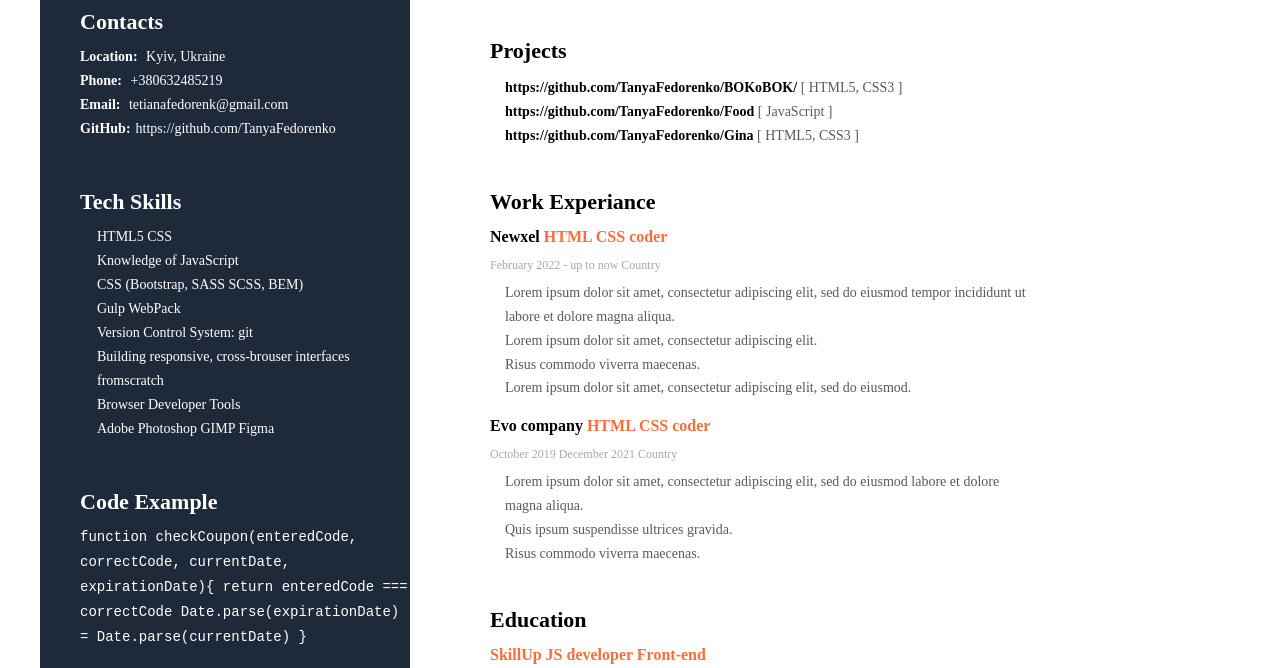
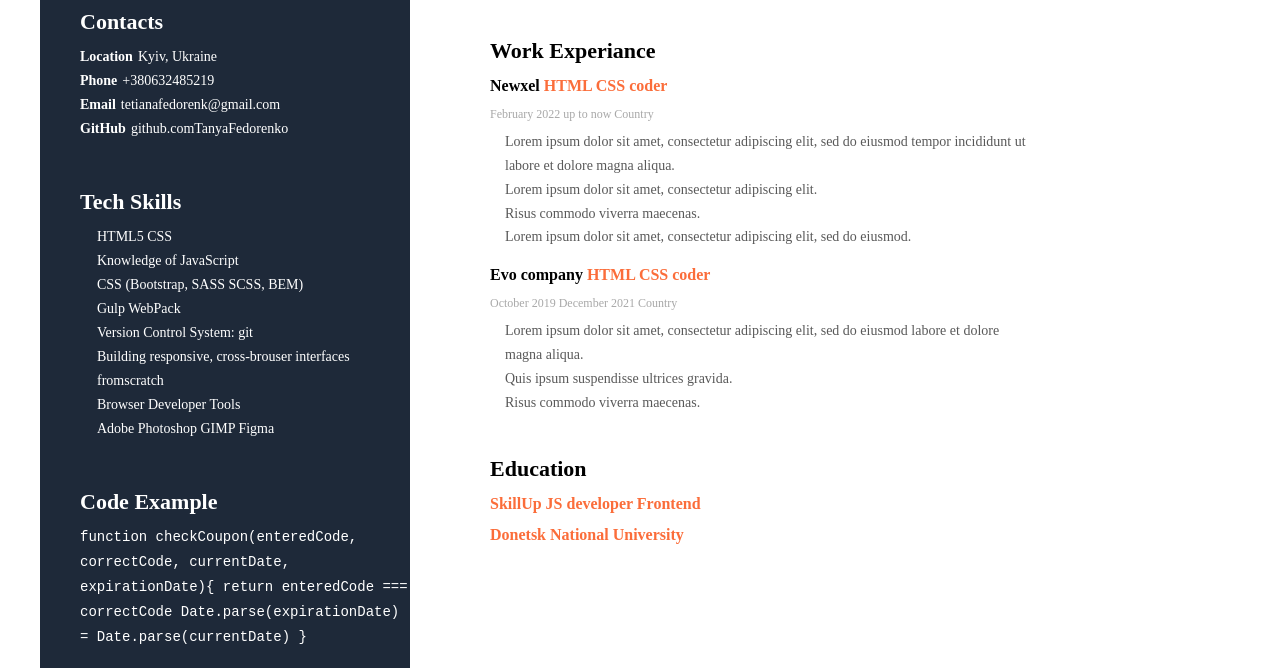
Before and after one commit to TanyaFedorenko/rsschool-cv, a plain HTML site: page index.html in a window 1280 px wide. Shown: the part 367-1035 px from the top of the page. Drawn offline with Linux system fonts and the light colour scheme.

Commit message:
fix: bugg

```diff
--- a/index.html
+++ b/index.html
@@ -28,30 +28,30 @@
             <div class="sidebar-content">
                 <h3 class="sidebar-title">Contacts</h3>
                 <div>
-                    <p><span class="contact-type">Location:</span> Kyiv, Ukraine</p>
-                    <p><span class="contact-type">Phone:</span> +380632485219</p>
-                    <p><span class="contact-type"> Email:</span> tetianafedorenk@gmail.com</p>
-                    <p><span class="contact-type">GitHub:</span>https://github.com/TanyaFedorenko</p>
+                    <p><span class="contact-type">Location</span>Kyiv, Ukraine</p>
+                    <p><span class="contact-type">Phone</span>+380632485219</p>
+                    <p><span class="contact-type"> Email</span>tetianafedorenk@gmail.com</p>
+                    <p><span class="contact-type">GitHub</span>github.comTanyaFedorenko</p>
                 </div>
             </div>
 
 
             <div class="sidebar-content">
-                <h3 class="sidebar-title">Tech Skills </h3>
+                <h3 class="sidebar-title">Tech Skills</h3>
                 <ul class="sidebar-list">
-                    <li><span class="sidebar-list-text">HTML5 CSS</span> </li>
+                    <li><span class="sidebar-list-text">HTML5 CSS</span></li>
                     <li><span class="sidebar-list-text"> Knowledge of JavaScript</span></li>
-                    <li><span class="sidebar-list-text"> CSS (Bootstrap, SASS SCSS, BEM)</span> </li>
+                    <li><span class="sidebar-list-text"> CSS (Bootstrap, SASS SCSS, BEM)</span></li>
                     <li><span class="sidebar-list-text">Gulp WebPack</span> </li>
-                    <li><span class="sidebar-list-text">Version Control System: git</span> </li>
+                    <li><span class="sidebar-list-text">Version Control System: git</span></li>
                     <li><span class="sidebar-list-text"> Building responsive, cross-brouser interfaces fromscratch</span></li>
-                    <li><span class="sidebar-list-text">Browser Developer Tools</span> </li>
-                    <li><span class="sidebar-list-text">Adobe Photoshop GIMP Figma</span> </li>
+                    <li><span class="sidebar-list-text">Browser Developer Tools</span></li>
+                    <li><span class="sidebar-list-text">Adobe Photoshop GIMP Figma</span></li>
                 </ul>
             </div>
 
             <div class="sidebar-content">
-                <h3 class="sidebar-title">Code Example </h3>
+                <h3 class="sidebar-title">Code Example</h3>
                 <code>function checkCoupon(enteredCode, correctCode, currentDate, expirationDate){
                     return enteredCode === correctCode Date.parse(expirationDate) =
                     Date.parse(currentDate)
@@ -75,24 +75,13 @@
 
             </div>
 
-            <div>
-                <h3 class="info-title">Projects</h3>
-                <ol class="info-list-num">
-                    <li>https://github.com/TanyaFedorenko/BOKoBOK/ <span>[ HTML5, CSS3 ]</span>
-                    </li>
-                    <li>https://github.com/TanyaFedorenko/Food <span>[ JavaScript ] </span>
-                    </li>
-                    <li>https://github.com/TanyaFedorenko/Gina <span>[ HTML5, CSS3 ]</span>
-                    </li>
-                </ol>
-            </div>
 
             <div>
-                <h3 class="info-title">Work Experiance </h3>
+                <h3 class="info-title">Work Experiance</h3>
 
                 <div>
                     <h4 class="info-subtitle">Newxel <span class="orange-color">HTML CSS coder</span> </h4>
-                    <h5 class="info-date">February 2022 - up to now  Country</h5>
+                    <h5 class="info-date">February 2022  up to now  Country</h5>
                     <ul class="info-list-dots">
                         <li>Lorem ipsum dolor sit amet, consectetur adipiscing elit, sed do eiusmod tempor incididunt ut
                             labore et dolore magna aliqua.</li>
@@ -105,37 +94,28 @@
 
                 <div>
                     <h4 class="info-subtitle"> Evo company <span class="orange-color">HTML CSS coder</span> </h4>
-                    <h5 class="info-date">October 2019 December 2021  Country</h5>
+                    <h5 class="info-date">October 2019 December 2021 Country</h5>
                     <ul class="info-list-dots">
                         <li>Lorem ipsum dolor sit amet, consectetur adipiscing elit, sed do eiusmod labore et dolore
-                            magna aliqua. </li>
+                            magna aliqua.</li>
                         <li>Quis ipsum suspendisse ultrices gravida.</li>
-                        <li>Risus commodo viverra maecenas. </li>
+                        <li>Risus commodo viverra maecenas.</li>
 
                     </ul>
                 </div>
-
-
-
             </div>
 
             <div>
                 <h3 class="info-title">Education</h3>
-
-                <h4 class="info-subtitle orange-color">SkillUp JS developer Front-end</h4>
-                <h4 class="info-subtitle orange-color">Donetsk National University </h4>
+                <h4 class="info-subtitle orange-color">SkillUp JS developer Frontend</h4>
+                <h4 class="info-subtitle orange-color">Donetsk National University</h4>
 
             </div>
         </section>
-
-
     </main>
     <footer>
         <div class="footer-wrap container">
-
-
             <time class="main-text">2022</time>
-
           <img src="https://rs.school/images/rs_school_js.svg" alt="rs-logo">
           </div>
     </footer>
```
